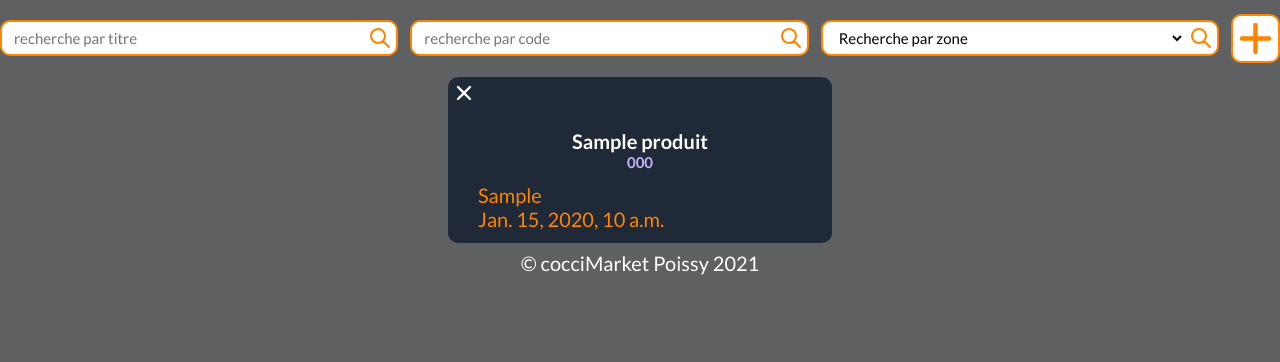
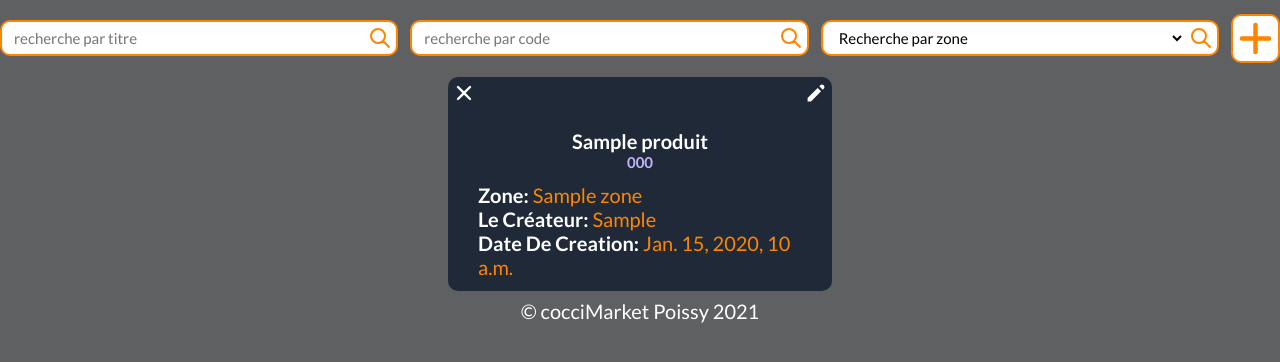
Before and after one commit to ousaidanass/coccimarketpoissy-project, a Django app: template gestionstock/templates/gestionstock.html in a window 1280 px wide. Shown: the part 74-436 px from the top of the page. Run offline with Django 3.2, Linux system fonts and the light colour scheme; the template is opened without the code that fills it: most values are stand-ins (such as "Sample title", 1, 10 or a date in 2020).

Commit message:
Favicon and Bug of re_zone reparer

```diff
--- a/coccimarketpoissy/templates/base.html
+++ b/coccimarketpoissy/templates/base.html
@@ -2,6 +2,7 @@
     {% load static %}
     <meta charset="UTF-8">
     <meta name="viewport" content="width=device-width, initial-scale=1.0">
+    <link rel="shortcut icon" href="{% static 'favicon.ico' %}" type="image/x-icon">
     <link href="https://fonts.googleapis.com/css2?family=Lato:wght@400;700&display=swap" rel="stylesheet">
     <title>cocciMarket Poissy Manager</title>
     <style>
--- a/gestionstock/templates/gestionstock.html
+++ b/gestionstock/templates/gestionstock.html
@@ -26,19 +26,31 @@
 
        <form class="flex spacebetween width-90% items-center bg-white br-radius-10 br-2-orange mb-10 md:mb-0 md:mr-12" id="recherche_zone" action="{% url 're_zone' %}" method="POST">
            {% csrf_token %}
-           <select class="focus bg-white br-10-0-0-10 flex-grow-1 pl-12" name="zone" style="border: none;">
+           <select class="focus bg-white br-10-0-0-10 flex-grow-1 pl-12" name="zone" id="select" style="border: none;">
                <option value="" disabled selected>Recherche par zone</option>
                <option value="1">1</option>
                <option value="2">2</option>
                <option value="3">3</option>
                <option value="4">4</option>
            </select>
-           <a href="javascript:{document.getElementById('recherche_zone').submit()}">
+           <a href="javascript:{checksipasvide()}">       <!--javascript:{document.getElementById('recherche_zone').submit()}-->
                <svg xmlns="http://www.w3.org/2000/svg" class="h-6 w-6 text-orange br-0-10-10-0 px-4" fill="none" viewBox="0 0 24 24" stroke="currentColor">
                    <path stroke-linecap="round" stroke-linejoin="round" stroke-width="2" d="M21 21l-6-6m2-5a7 7 0 11-14 0 7 7 0 0114 0z" />
                </svg>
            </a>
+           <script>
+               let select = document.getElementById('select');
+               function checksipasvide() {
+                   if (select.value) {
+                       document.getElementById('recherche_zone').submit();
+                   }
+                   else {
+                       console.log(select.value);
+                   }
+               }
+           </script>
        </form>
+
        <a href="{% url 'creer' %}">
            <svg xmlns="http://www.w3.org/2000/svg" class="width-45px text-orange bg-white br-radius-10 br-2-orange" viewBox="0 0 20 20" fill="currentColor">
                <path fill-rule="evenodd" d="M10 3a1 1 0 011 1v5h5a1 1 0 110 2h-5v5a1 1 0 11-2 0v-5H4a1 1 0 110-2h5V4a1 1 0 011-1z" clip-rule="evenodd" />
@@ -53,22 +65,35 @@
 
       {% for produit in produits_re %}
       <div class="bg-gray-block width-90% md:w-50% lg:width-30% mx-auto br-radius-10" style="margin-top: 14px;">
+      <div class="flex spacebetween">
           <a href="javascript:{document.getElementById('supprimer{{ produit.id }}').submit()}">
               <svg xmlns="http://www.w3.org/2000/svg" class="h-6 w-6 text-white" style="padding: 4px;" viewBox="0 0 20 20" fill="currentColor">
                   <path fill-rule="evenodd" d="M4.293 4.293a1 1 0 011.414 0L10 8.586l4.293-4.293a1 1 0 111.414 1.414L11.414 10l4.293 4.293a1 1 0 01-1.414 1.414L10 11.414l-4.293 4.293a1 1 0 01-1.414-1.414L8.586 10 4.293 5.707a1 1 0 010-1.414z" clip-rule="evenodd" />
               </svg>
           </a>
-
+          <a href="javascript:{document.getElementById('modifier{{ produit.id }}').submit()}">
+            <svg xmlns="http://www.w3.org/2000/svg" class="h-6 w-6 text-white" style="padding: 4px;" viewBox="0 0 20 20" fill="currentColor">
+              <path d="M13.586 3.586a2 2 0 112.828 2.828l-.793.793-2.828-2.828.793-.793zM11.379 5.793L3 14.172V17h2.828l8.38-8.379-2.83-2.828z" />
+            </svg>
+          </a>
+      </div>
+          <!--Form Pour Supprimer et modifier-->
           <form method="POST" id="supprimer{{ produit.id }}" action="{% url 'supprimer' produit.id %}">
               {% csrf_token %}
               <input type="hidden" />
           </form>
+          <form method="POST" id="modifier{{ produit.id }}" action="{% url 'modifier' produit.id %}">
+              {% csrf_token %}
+              <input type="hidden" />
+          </form>
+          <!--Fin Form-->
 
           <p class="text-center px-30 font-bold text-white">{{ produit.titre }}</p>
           <p class="text-center px-30 font-bold text-white text-purple-300 font-15px">{{ produit.code }}</p>
           <div class="px-30 py-12">
-              <p class="text-orange">{{ produit.creer_par }}</p>
-              <p class="text-orange">{{ produit.pub_date_pretty }}</p>
+              <p class="text-orange"><span class="text-white font-bold">Zone:</span> {{ produit.zone }}</p>
+              <p class="text-orange"><span class="text-white font-bold">Le Créateur:</span> {{ produit.creer_par }}</p>
+              <p class="text-orange"><span class="text-white font-bold">Date De Creation:</span> {{ produit.pub_date_pretty }}</p>
           </div>
       </div>
       {% endfor %}
--- a/gestionstock/views.py
+++ b/gestionstock/views.py
@@ -83,6 +83,7 @@ def re_zone(request):
         dict_rechercher = {'produits_re': []}
         produits = Produit.objects.all()
         zone_rechercher = request.POST['zone']
+        print(">>>>" + str(request.POST['zone']))
         for produit in produits.iterator():
             if zone_rechercher == produit.zone:
                 dict_rechercher['produits_re'].append(produit)
```
Also changed, not shown: coccimarketpoissy/static/favicon.ico (added), static/favicon.ico (added).
